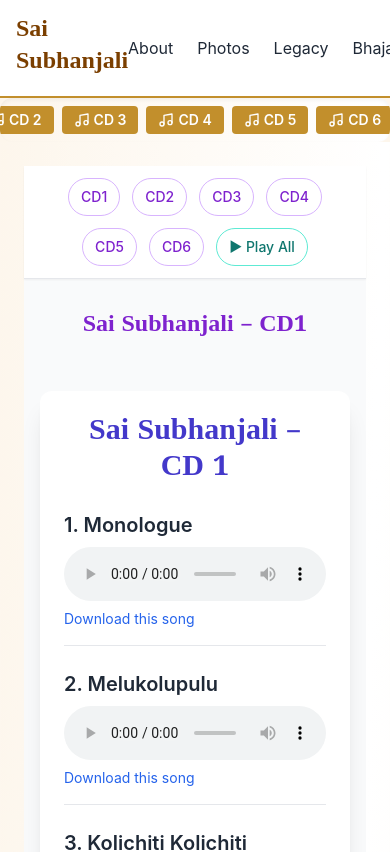
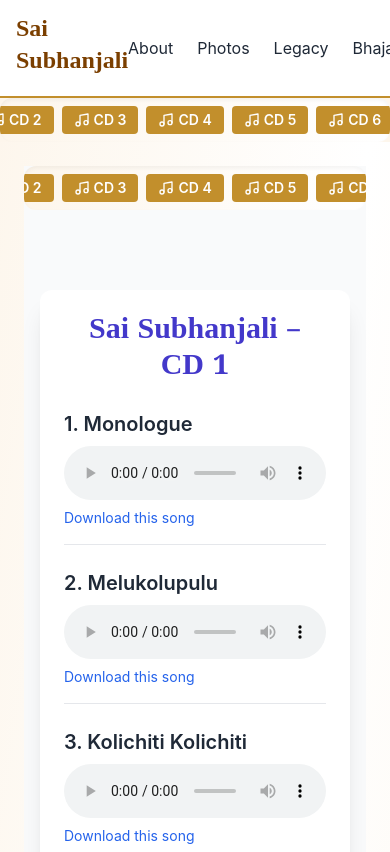
Before and after one commit to shekhar1971/saisubhanjali.com, a Next.js app: page /bhajans in a window 390 px wide. Shown: the top 852 px of the page. Built offline with nearby package versions, Linux system fonts and the light colour scheme.

Commit message:
Update page.tsx

```diff
--- a/app/bhajans/page.tsx
+++ b/app/bhajans/page.tsx
@@ -1,5 +1,8 @@
 // app/bhajans/page.tsx
 'use client';
+
+import { useSearchParams } from 'next/navigation';
+import CDNav from '../../components/CDNav';
 
 import CD1Display from '../../components/CD1Display';
 import CD2Display from '../../components/CD2Display';
@@ -9,6 +12,33 @@ import CD5Display from '../../components/CD5Display';
 import CD6Display from '../../components/CD6Display';
 
 export default function BhajanPage() {
+  const searchParams = useSearchParams();
+  const cdParam = searchParams.get('cd') || 'cd1'; // default to cd1
+
+  let CDComponent;
+  switch (cdParam) {
+    case 'cd1':
+      CDComponent = <CD1Display />;
+      break;
+    case 'cd2':
+      CDComponent = <CD2Display />;
+      break;
+    case 'cd3':
+      CDComponent = <CD3Display />;
+      break;
+    case 'cd4':
+      CDComponent = <CD4Display />;
+      break;
+    case 'cd5':
+      CDComponent = <CD5Display />;
+      break;
+    case 'cd6':
+      CDComponent = <CD6Display />;
+      break;
+    default:
+      CDComponent = <CD1Display />;
+  }
+
   return (
     <div className="flex min-h-screen flex-col bg-gray-50 md:flex-row">
       {/* -------------- DESKTOP LEFT NAV -------------- */}
@@ -21,7 +51,7 @@ export default function BhajanPage() {
             {Array.from({ length: 6 }, (_, i) => (
               <li key={i}>
                 <a
-                  href={`#cd${i + 1}`}
+                  href={`/bhajans?cd=cd${i + 1}`}
                   className="block rounded px-4 py-2 font-medium text-purple-700 transition duration-200 hover:bg-purple-600 hover:text-white"
                 >
                   CD {i + 1}
@@ -42,70 +72,14 @@ export default function BhajanPage() {
         </nav>
       </aside>
 
-      {/* -------------- MOBILE TOP NAV -------------- */}
-      <div className="sticky top-[56px] z-30 flex flex-wrap justify-center gap-3 border-b bg-white px-4 py-3 shadow-sm md:hidden">
-        {Array.from({ length: 6 }, (_, i) => (
-          <a
-            key={i}
-            href={`#cd${i + 1}`}
-            className="rounded-full border border-purple-300 px-3 py-2 text-sm font-medium text-purple-700 hover:bg-purple-100"
-          >
-            CD{i + 1}
-          </a>
-        ))}
-
-        {/* NEW: Play-All pill */}
-        <a
-          href="/bhajans/play-all"
-          className="rounded-full border border-teal-300 px-3 py-2 text-sm font-medium text-teal-700 hover:bg-teal-100"
-        >
-          ▶ Play All
-        </a>
+      {/* -------------- MOBILE TOP NAV (REPLACED WITH CDNav) -------------- */}
+      <div className="sticky top-[56px] z-30 md:hidden">
+        <CDNav />
       </div>
 
       {/* -------------- MAIN CONTENT -------------- */}
       <main className="flex-1 space-y-20 px-4 py-8 md:px-8">
-        <section id="cd1">
-          <h2 className="mb-4 text-center text-2xl font-bold text-purple-700">
-            Sai Subhanjali – CD1
-          </h2>
-          <CD1Display />
-        </section>
-
-        <section id="cd2">
-          <h2 className="mb-4 text-center text-2xl font-bold text-purple-700">
-            Sai Subhanjali – CD2
-          </h2>
-          <CD2Display />
-        </section>
-
-        <section id="cd3">
-          <h2 className="mb-4 text-center text-2xl font-bold text-purple-700">
-            Sai Subhanjali – CD3
-          </h2>
-          <CD3Display />
-        </section>
-
-        <section id="cd4">
-          <h2 className="mb-4 text-center text-2xl font-bold text-purple-700">
-            Sai Subhanjali – CD4
-          </h2>
-          <CD4Display />
-        </section>
-
-        <section id="cd5">
-          <h2 className="mb-4 text-center text-2xl font-bold text-purple-700">
-            Sai Subhanjali – CD5
-          </h2>
-          <CD5Display />
-        </section>
-
-        <section id="cd6">
-          <h2 className="mb-4 text-center text-2xl font-bold text-purple-700">
-            Sai Subhanjali – CD6
-          </h2>
-          <CD6Display />
-        </section>
+        {CDComponent}
       </main>
     </div>
   );
```
